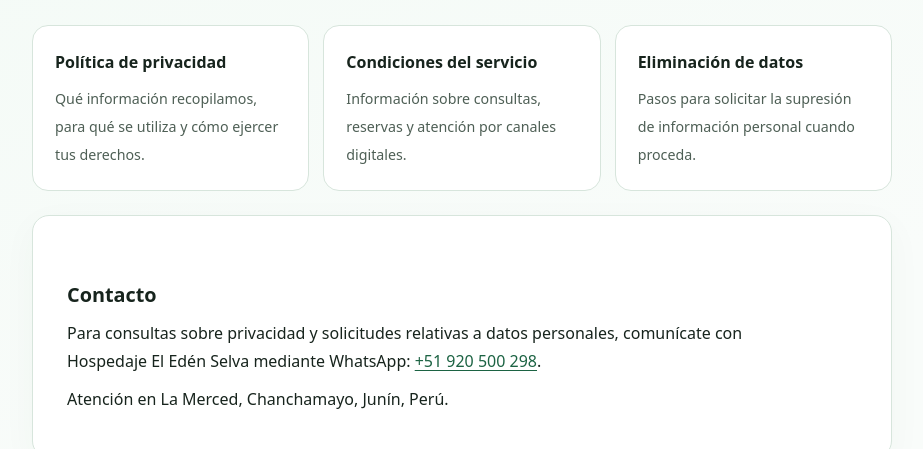
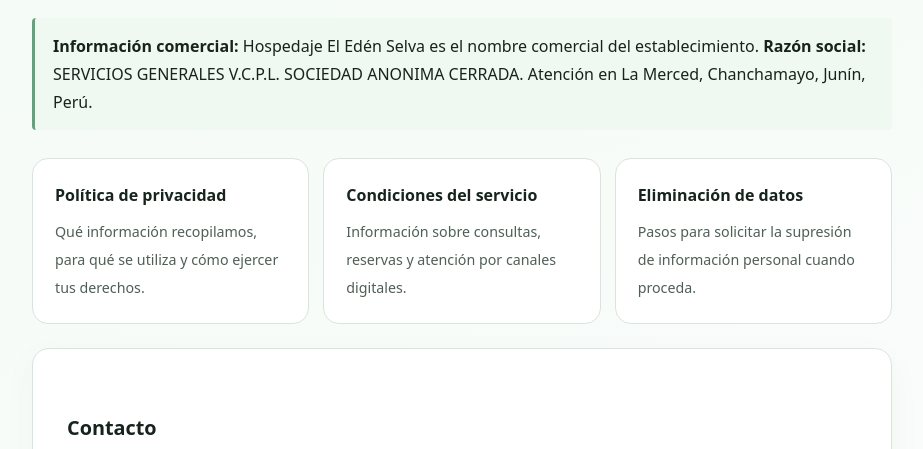
Before and after one commit to Mariiell/el-eden-selva-legal, a plain HTML site: page index.html in a window 1280 px wide. Shown: the part 290-739 px from the top of the page, without its empty margins (178-1101 px from the left). Drawn offline with Linux system fonts and the light colour scheme.

Commit message:
docs(legal): mostrar razón social registrada junto al hospedaje

```diff
--- a/index.html
+++ b/index.html
@@ -15,6 +15,7 @@
 <main class="wrap"><section class="eyebrow">Documentos públicos</section>
 <h1>Hospedaje El Edén Selva</h1>
 <p class="intro">Información sobre el tratamiento de datos personales, las condiciones de nuestros servicios digitales y cómo solicitar la eliminación de información.</p>
+<div class="note"><strong>Información comercial:</strong> Hospedaje El Edén Selva es el nombre comercial del establecimiento. <strong>Razón social:</strong> SERVICIOS GENERALES V.C.P.L. SOCIEDAD ANONIMA CERRADA. Atención en La Merced, Chanchamayo, Junín, Perú.</div>
 <div class="cards">
 <a class="card" href="privacidad.html"><strong>Política de privacidad</strong><span>Qué información recopilamos, para qué se utiliza y cómo ejercer tus derechos.</span></a>
 <a class="card" href="condiciones.html"><strong>Condiciones del servicio</strong><span>Información sobre consultas, reservas y atención por canales digitales.</span></a>
```
